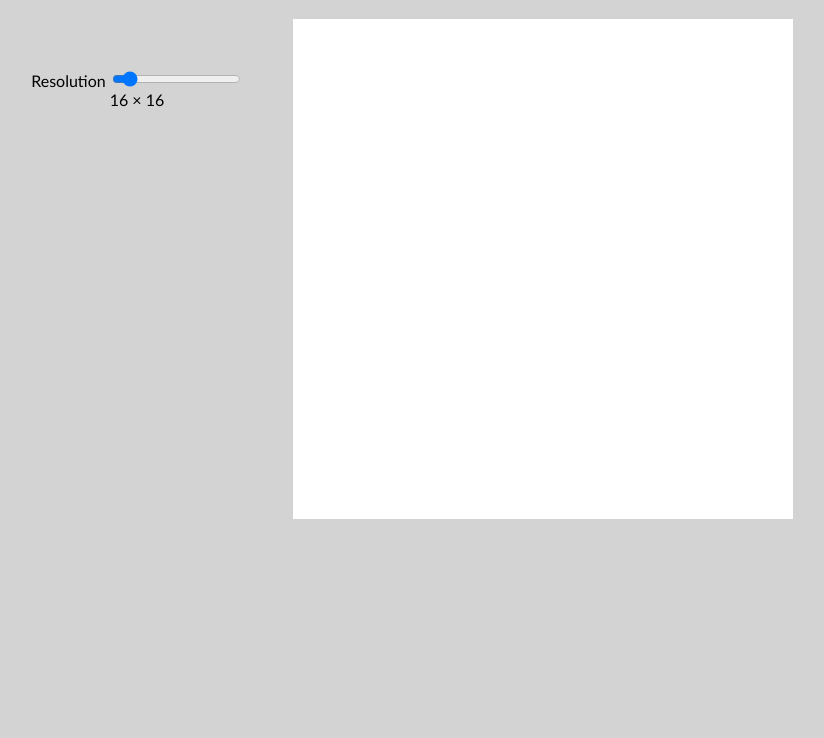
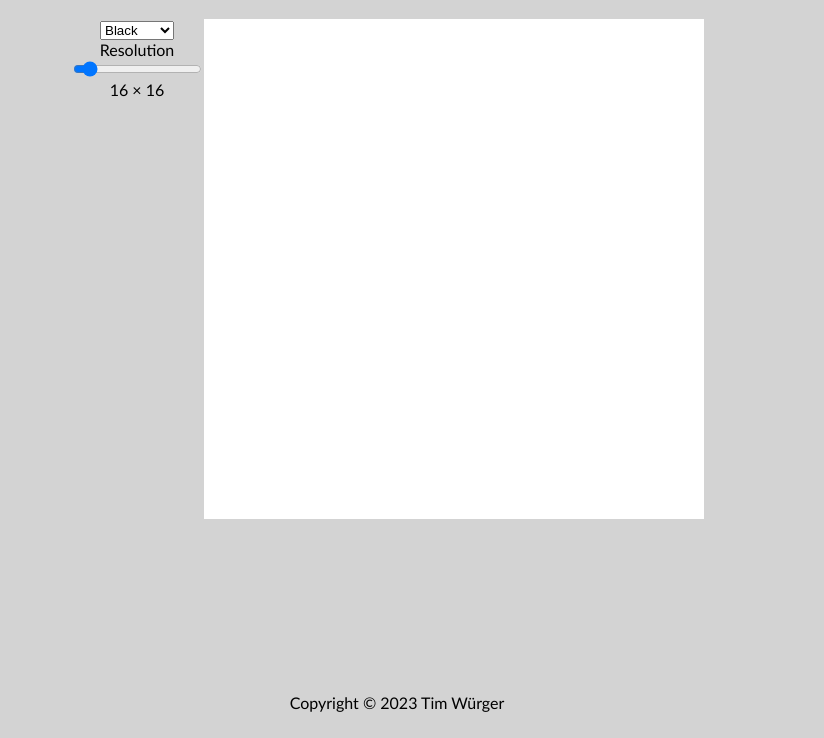
Before and after one commit to koerper/etch-a-sketch, a plain HTML site: page index.html in a window 1280 px wide. Shown: the part 62-800 px from the top of the page, without its empty margins (253-1077 px from the left). Drawn offline with Linux system fonts and the light colour scheme.

Commit message:
Add multiple draw options

```diff
--- a/index.html
+++ b/index.html
@@ -13,8 +13,16 @@
         <h1 class="title">Etch-A-Sketch</h1>
         <div class="container">
             <div class="settingsContainer">
+                <div>
+                    <select id="selectState">
+                        <option value="black">Black</option>
+                        <option value="rainbow">Rainbow</option>
+                        <option value="shading">Shading</option>
+                        <option value="eraser">Eraser</option>
+                    </select>
+                </div>
                 <div class="resolutionSettings">
-                    Resolution
+                    <div>Resolution</div>
                     <input type="range" min="8" max="100" value="16" class="slider" id="resolutionSlider">
                 </div>
                 <div id="resolutionOutput"></div>
@@ -24,5 +32,11 @@
             </div>
             <div class="canvas"></div>
         </div>
+        <div class="footer">
+            <p> Copyright © <script> document.write(new Date().getFullYear()) </script> Tim Würger </p>
+            <!-- <a href="https://github.com/koerper" target="_blank">
+                <i class="fab fa-github" aria-hidden="true"></i>
+            </a> -->
+        </div>
     </body>
 </html>
--- a/javascript.js
+++ b/javascript.js
@@ -28,6 +28,7 @@ function removeAllChildNodes(parent) {
 function colorPixel (state) {
     const pixels = document.querySelectorAll('.pixel');
     pixels.forEach(pixel => {
+        let count = 0;
         pixel.addEventListener('mouseover', function (e) {
             if(e.buttons == 1 || e.buttons == 3){
                 switch (state) {
@@ -35,13 +36,20 @@ function colorPixel (state) {
                         randomColor = Math.floor(Math.random()*16777215).toString(16);
                         this.style.backgroundColor = "#" + randomColor;
                         break;
-                    case 'shade':
-
+                    case 'shading':
+                        if (count<10) {
+                            count++;
+                            let rgb = 255-255*count/10;
+                            this.style.backgroundColor = `rgb(${rgb},${rgb},${rgb})`;
+                        } else {
+                            this.style.backgroundColor = "black";
+                        }
                         break;
                     case 'eraser':
+                        this.style.backgroundColor = "white";
                         break;
                     default:
-                        this.classList.add('hovered');
+                        this.style.backgroundColor = "black";
                         break;
                 }
             }
@@ -53,13 +61,18 @@ const slider = document.getElementById("resolutionSlider");
 const output = document.getElementById("resolutionOutput");
 output.innerHTML = `${slider.value} &times ${slider.value}`; // Display the default slider value
 
+const selectState = document.getElementById('selectState');
+let state = selectState.value;
+selectState.addEventListener('change', () => {
+    colorPixel(selectState.value);
+})
 
 slider.addEventListener("input", function () {
     output.innerHTML = `${this.value} &times ${this.value}`;
     removeAllChildNodes(canvas);
     generateGrid(slider.value,500)
-    colorPixel('rainbow');
+    colorPixel(state);
 })
 
 generateGrid(slider.value,500);
-colorPixel();
+colorPixel(state);
--- a/style.css
+++ b/style.css
@@ -1,7 +1,18 @@
+html {
+    position: relative;
+    min-height: 100%;
+}
+
 body {
     background-color: lightgray;
     text-align: center;
     font-family: 'Gill Sans', 'Gill Sans MT', 'Calibri', 'Trebuchet MS', sans-serif;
+    margin: 0;
+    padding: 0;
+    height: 100%;
+    display: flex;
+    flex-direction: column;
+    margin-bottom: 100px;
 }
 
 h1 {
@@ -11,6 +22,7 @@ h1 {
 .container {
     display: flex;
     justify-content: center;
+    min-height: 60%;
 }
 
 .canvas {
@@ -18,9 +30,22 @@ h1 {
     justify-content: center;
 }
 
+.footer {
+    position: absolute;
+    bottom: 0;
+    left: 0;
+    display: flex;
+    align-items: center;
+    justify-content: center;
+    gap: 10px;
+    width: 100%;
+    padding: 10px;
+    margin-top: auto;
+}
+
 .settingsContainer {
-    width: '50px';
-    padding: 50px;
+    /* width: '50px';
+    padding: 50px; */
 }
 
 .pixel {
```
